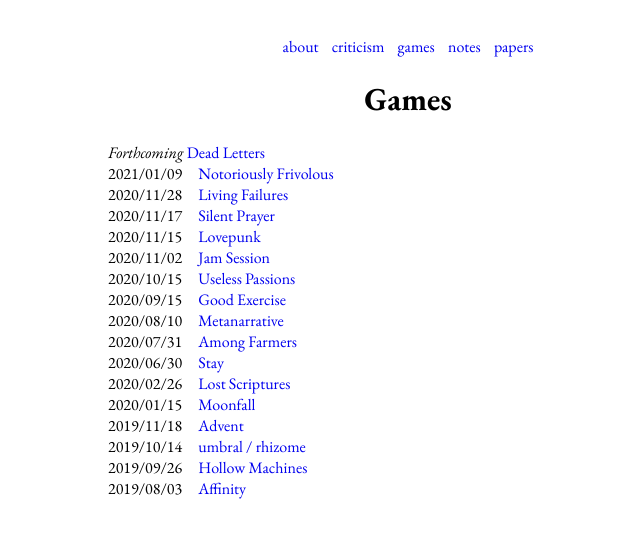
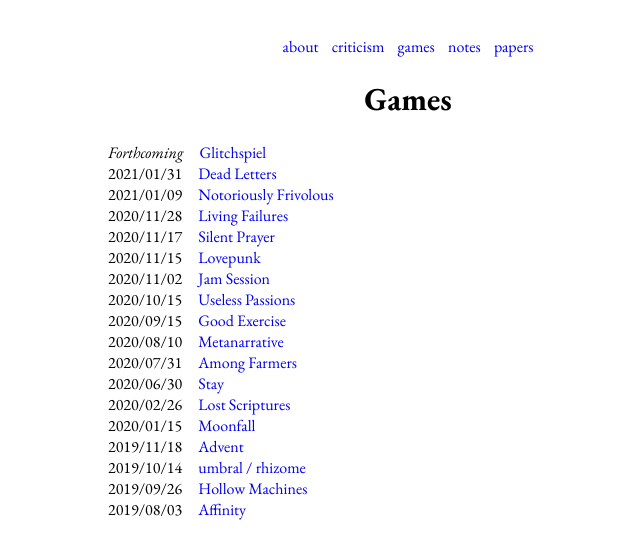
Before and after one commit to steinea/steinea.github.io, a Jekyll site: the page built from games/index.html, in a window 1280 px wide. Shown: the top 559 px of the page, without its empty margins (232-872 px from the left). Built offline with Jekyll 4.4.1, drawn with Linux system fonts in a browser that asks for light colours; some of the changed lines change nothing that is shown.

Commit message:
Fixed broken target abd em spacing

```diff
--- a/games/index.html
+++ b/games/index.html
@@ -7,7 +7,7 @@ title: Games
 
 <!--There are em spaces (U+2003) between post date and post href -->
 
-<em>Forthcoming</em> <a href="https://www.kickstarter.com/profile/vagrantludology/created" target="_blank>Glitchspiel</a>
+<em>Forthcoming</em> <a href="https://www.kickstarter.com/profile/vagrantludology/created" target="_blank">Glitchspiel</a>
 
 <br>2021/01/31 <a href="https://inplay.itch.io/" target="_blank">Dead Letters</a>
 
```
